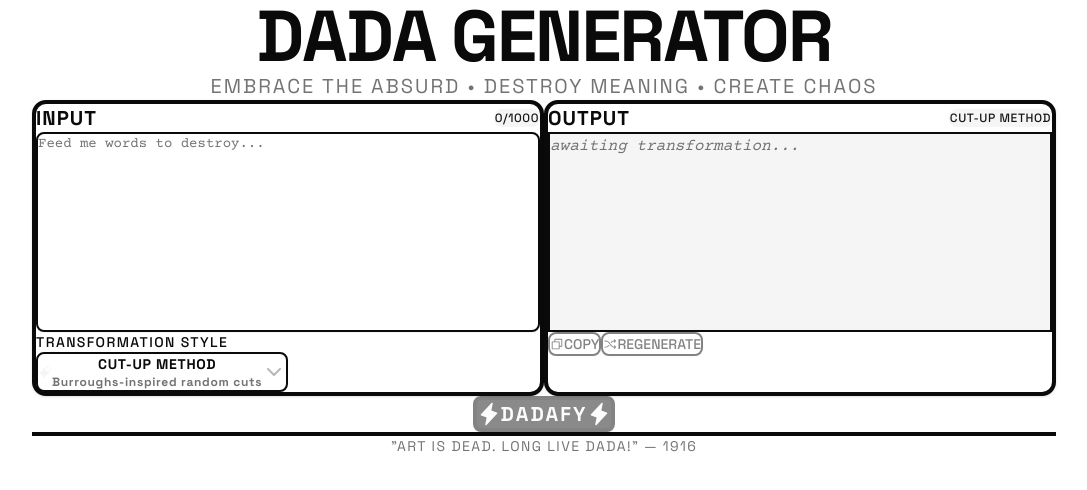
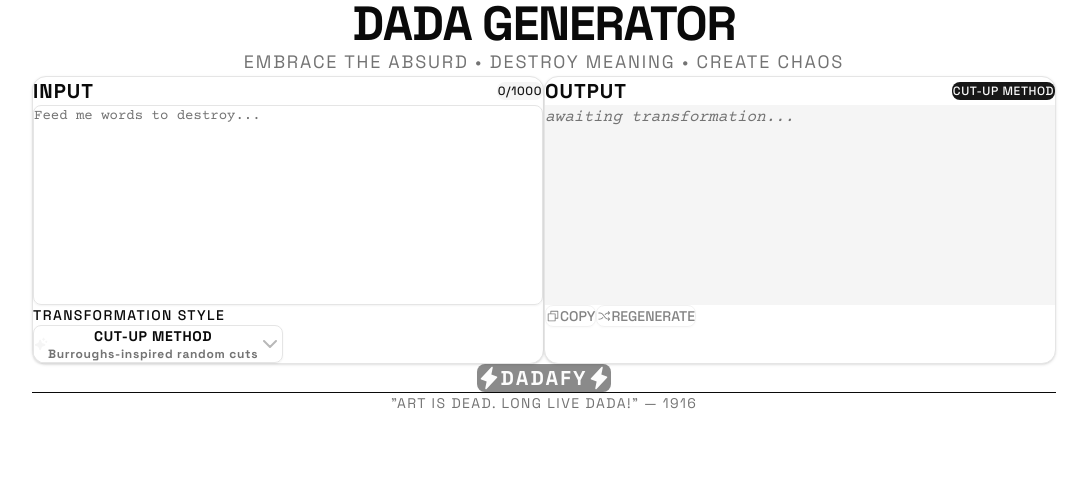
Before and after one commit to frasod/dada-art-generator, a React (Vite) app: page / in a window 1280 px wide. Shown: the top 490 px of the page, without its empty margins (96-1183 px from the left). Built offline with nearby package versions, Linux system fonts and the light colour scheme.

Commit message:
Fix import paths and improve UI styling for Dada art generator

```diff
--- a/src/App.tsx
+++ b/src/App.tsx
@@ -63,23 +63,21 @@ function App() {
   const selectedStyle = transformStyles.find(s => s.value === style)
 
   return (
-    <div className="min-h-screen bg-background p-4 md:p-8 relative overflow-hidden">
+    <div className="min-h-screen bg-background p-4 md:p-8">
       <Toaster position="bottom-center" />
-      <div className="absolute top-10 right-10 w-32 h-32 bg-secondary opacity-20 float hidden md:block" style={{ transform: 'rotate(15deg)' }} />
-      <div className="absolute bottom-20 left-20 w-24 h-24 bg-accent opacity-20 float hidden md:block" style={{ transform: 'rotate(-12deg)', animationDelay: '2s' }} />
 
-      <div className="max-w-5xl mx-auto space-y-8 relative z-10">
+      <div className="max-w-5xl mx-auto space-y-8">
         <header className="text-center space-y-4">
-          <h1 className="text-5xl md:text-7xl font-bold tracking-tight uppercase">
+          <h1 className="text-4xl md:text-5xl font-bold tracking-tight uppercase">
             DADA GENERATOR
           </h1>
-          <p className="text-lg md:text-xl text-muted-foreground uppercase tracking-widest">
+          <p className="text-base md:text-lg text-muted-foreground uppercase tracking-widest">
             Embrace the absurd • Destroy meaning • Create chaos
           </p>
         </header>
 
         <div className="grid md:grid-cols-2 gap-6">
-          <Card className="p-6 border-4 border-foreground space-y-4">
+          <Card className="p-6 space-y-4">
             <div className="flex items-center justify-between">
               <h2 className="text-xl font-bold uppercase tracking-wider">INPUT</h2>
               <Badge variant="secondary" className="uppercase tracking-wider">
@@ -91,14 +89,14 @@ function App() {
               placeholder="Feed me words to destroy..."
               value={input}
               onChange={(e) => setInput(e.target.value)}
-              className="min-h-[200px] font-mono text-base border-2 border-foreground focus-visible:ring-accent resize-none"
+              className="min-h-[200px] font-mono text-base resize-none p-4"
             />
             <div className="space-y-3">
               <label className="text-sm font-medium uppercase tracking-widest block">
                 Transformation Style
               </label>
               <Select value={style} onValueChange={(value) => setStyle(value as TransformStyle)}>
-                <SelectTrigger className="border-2 border-foreground font-bold uppercase tracking-wider">
+                <SelectTrigger className="font-bold uppercase tracking-wider">
                   <SelectValue />
                 </SelectTrigger>
                 <SelectContent>
@@ -118,22 +116,22 @@ function App() {
             </div>
           </Card>
 
-          <Card className="p-6 border-4 border-foreground space-y-4">
+          <Card className="p-6 space-y-4">
             <div className="flex items-center justify-between">
               <h2 className="text-xl font-bold uppercase tracking-wider">OUTPUT</h2>
               {selectedStyle && (
-                <Badge className="bg-accent text-accent-foreground uppercase tracking-wider">
+                <Badge className="uppercase tracking-wider">
                   {selectedStyle.label}
                 </Badge>
               )}
             </div>
             <div
-              className={`min-h-[200px] max-h-[400px] p-4 bg-muted border-2 border-foreground font-mono text-base break-words overflow-y-auto ${isGlitching ? 'glitch' : ''}`}
+              className={`min-h-[200px] max-h-[400px] p-4 bg-muted font-mono text-base break-words overflow-y-auto ${isGlitching ? 'glitch' : ''}`}
             >
               {output ? (
-                <pre className="whitespace-pre-wrap font-mono leading-relaxed">{output}</pre>
+                <pre className="whitespace-pre-wrap font-mono leading-relaxed p-4">{output}</pre>
               ) : (
-                <span className="text-muted-foreground italic">
+                <span className="text-muted-foreground italic p-4">
                   awaiting transformation...
                 </span>
               )}
@@ -143,7 +141,7 @@ function App() {
                 onClick={handleCopy}
                 disabled={!output}
                 variant="outline"
-                className="border-2 border-foreground hover:bg-secondary hover:text-secondary-foreground transition-all hover:-rotate-2"
+                className="hover:bg-secondary hover:text-secondary-foreground transition-all"
               >
                 <Copy className="mr-2" />
                 COPY
@@ -152,7 +150,7 @@ function App() {
                 onClick={handleRegenerate}
                 disabled={!input.trim()}
                 variant="outline"
-                className="border-2 border-foreground hover:bg-accent hover:text-accent-foreground transition-all hover:rotate-2"
+                className="hover:bg-accent hover:text-accent-foreground transition-all"
               >
                 <Shuffle className="mr-2" />
                 REGENERATE
@@ -166,7 +164,7 @@ function App() {
             onClick={handleTransform}
             disabled={!input.trim() || isGlitching}
             size="lg"
-            className="px-8 py-6 text-xl font-bold uppercase tracking-widest bg-primary text-primary-foreground hover:bg-primary/90 transition-all hover:scale-105 active:scale-95 border-4 border-foreground"
+            className="px-8 py-6 text-xl font-bold uppercase tracking-widest hover:scale-105 active:scale-95"
           >
             <Lightning weight="fill" className="mr-3" size={24} />
             {isGlitching ? 'TRANSFORMING...' : 'DADAFY'}
@@ -174,7 +172,7 @@ function App() {
           </Button>
         </div>
 
-        <footer className="text-center pt-8 border-t-4 border-foreground">
+        <footer className="text-center pt-8 border-t border-foreground">
           <p className="text-sm uppercase tracking-widest text-muted-foreground">
             "Art is dead. Long live Dada!" — 1916
           </p>
--- a/vite.config.ts
+++ b/vite.config.ts
@@ -13,7 +13,7 @@ export default defineConfig({
   ],
   resolve: {
     alias: {
-      '@': '/workspaces/spark-template/src'
+      '@': '/home/frasod/projects/Dada/dada-art-generator/src'
     }
   },
   optimizeDeps: {
```
Also changed, not shown: 1 other file (tests, documents, lock files or other folders).
